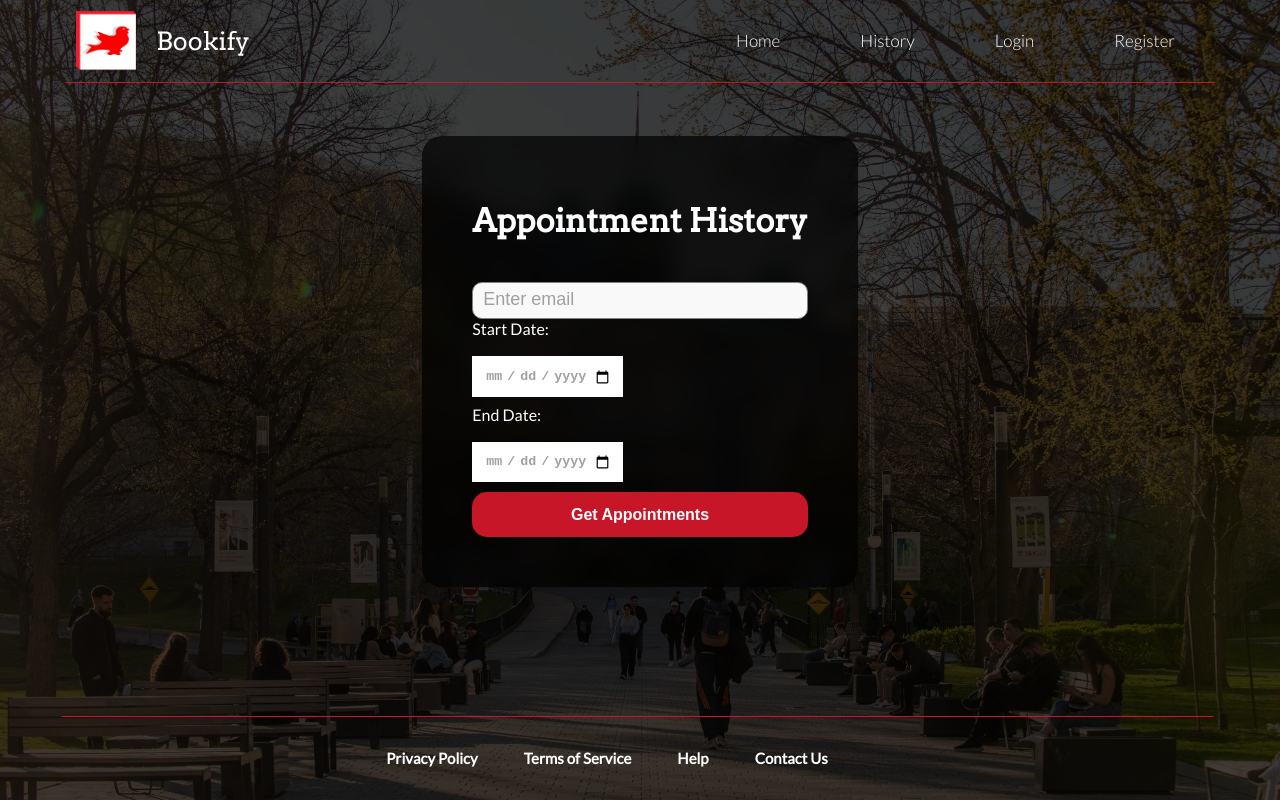
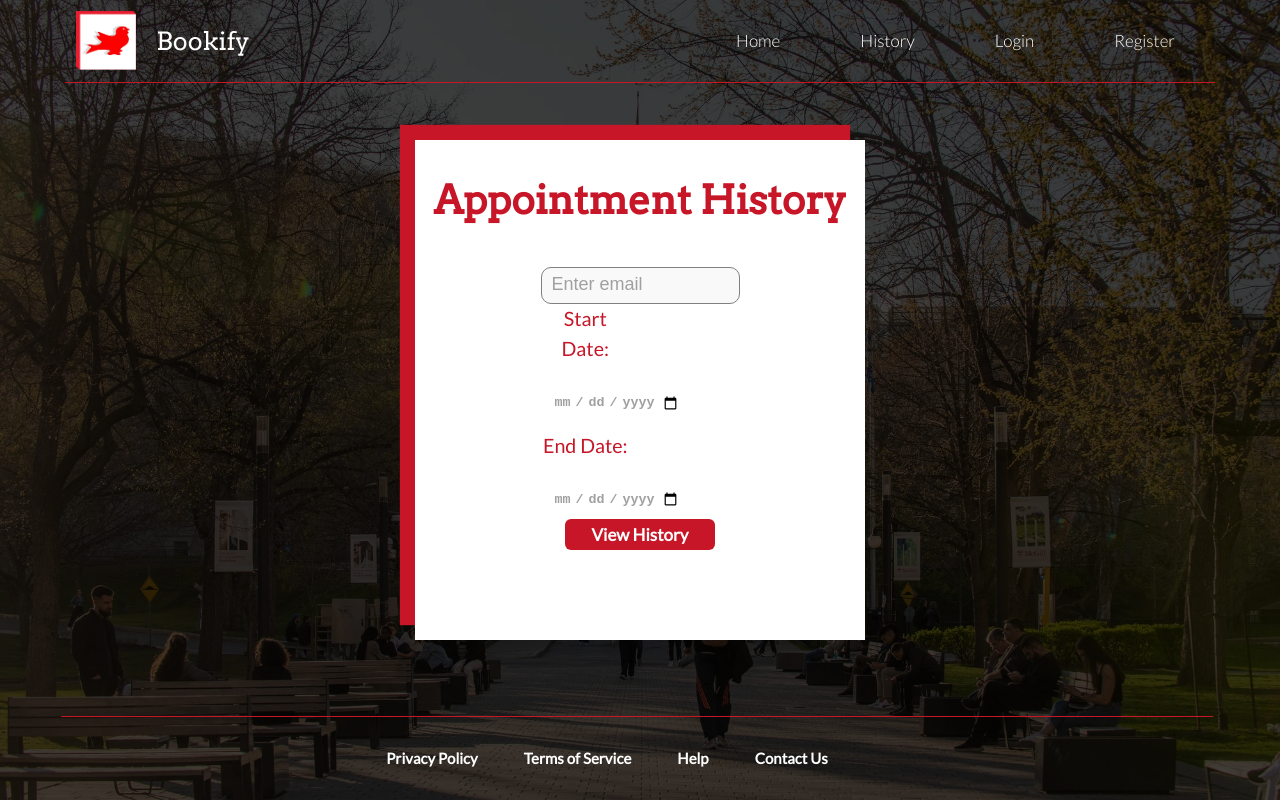
Before and after one commit to andretandoc/bookify, a React (Vite) app in the folder client/: page /ApptForm in a window 1280 px wide. Built offline with nearby package versions, Linux system fonts and the light colour scheme.

Commit message:
Updated History page -- not complete

```diff
--- a/client/src/components/public/ApptForm.jsx
+++ b/client/src/components/public/ApptForm.jsx
@@ -58,7 +58,8 @@ function ApptForm() {
   //   console.log("Appointments State:", appointments);
 
   return (
-    <div className="appt-box">
+    <main className="form-box-wrapper">
+      <div className="form-box">
       <h1 className="title">Appointment History</h1>
       {view === "form" && (
         <form onSubmit={handleAppt}>
@@ -91,8 +92,8 @@ function ApptForm() {
             onChange={(e) => setEndDate(e.target.value)}
           />
         </div>
-        <button className="btn" type="submit">
-          Get Appointments
+        <button className="small-btn" type="submit">
+          View History
         </button>
         {message && <p className="error-message">{message}</p>}
       </form>
@@ -132,6 +133,7 @@ function ApptForm() {
         </div>
       )}
     </div>
+    </main>
   );
 }
 
```
